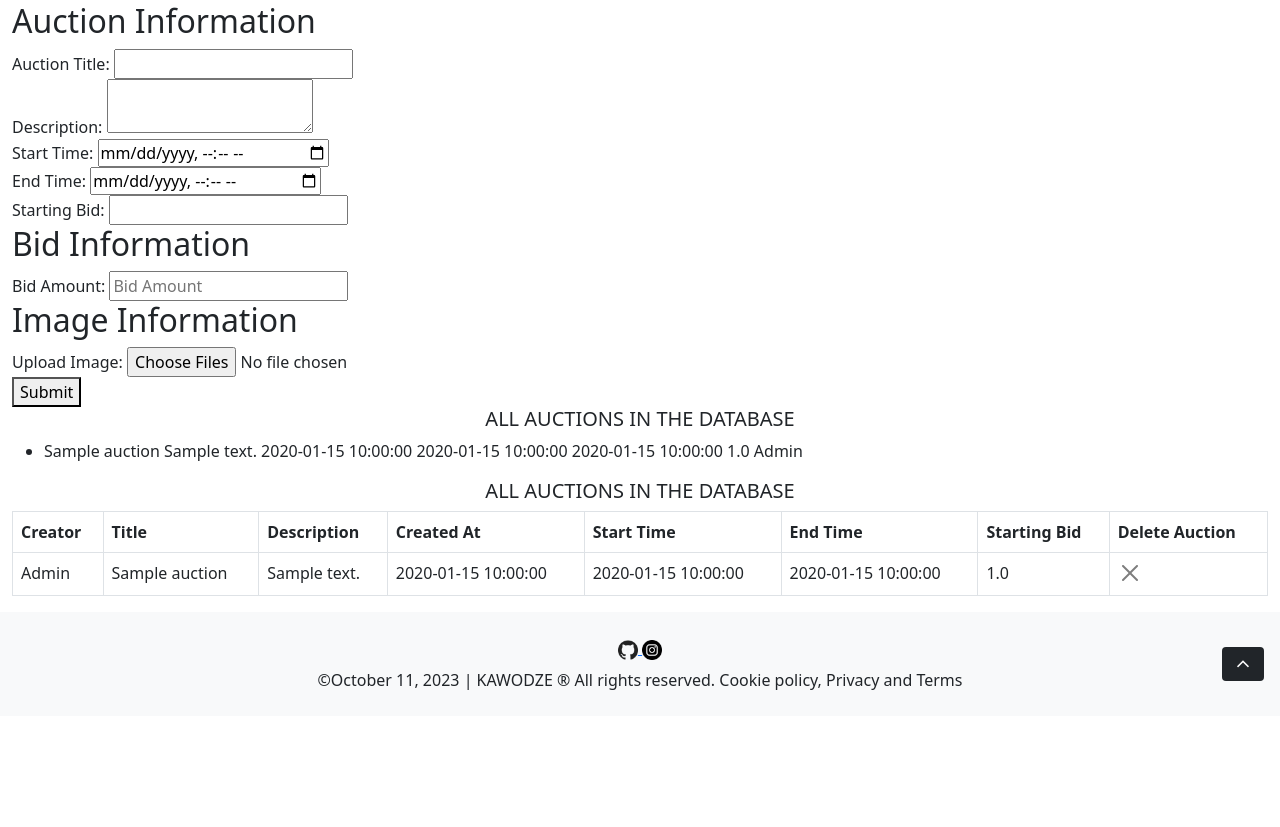
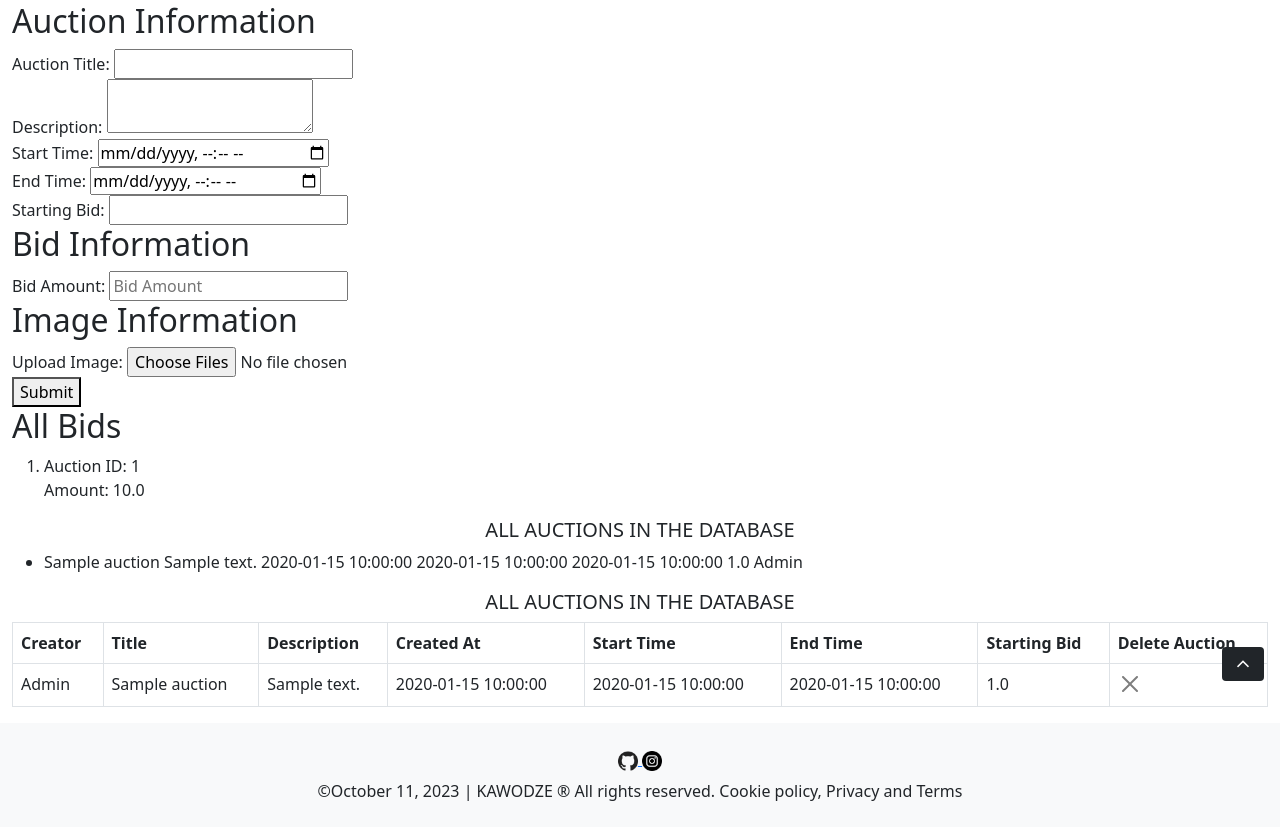
Before and after one commit to Pizzosta/AuctionWebsite, a Flask app: page /admin in a window 1280 px wide. Shown: the part 103-930 px from the top of the page. Before the commit the page ends 793 px from the top, so only its background shows below. Run offline with Flask 3, Linux system fonts and the light colour scheme; a user stored in the database is signed in; tables that the repository leaves empty hold one stand-in row (values such as "Sample post"); some libraries are stand-ins or nearby versions.

Commit message:
Bid retrieved & working

```diff
--- a/webflask/templates/admin.html
+++ b/webflask/templates/admin.html
@@ -47,6 +47,18 @@
 </form>
 
 <div>
+    <h2>All Bids</h2>
+    <ol>
+        {% for bid in all_bids %}
+        <li>
+            Auction ID: {{ bid.auction_id }}<br>
+            Amount: {{ bid.amount }}<br>
+        </li>
+        {% endfor %}
+    </ol>
+</div>
+
+<div>
     <h5 class="text-center">ALL AUCTIONS IN THE DATABASE</h5>
     <ul class="list">
         {% for auction in all_auctions %}
@@ -89,8 +101,7 @@
                 <td>{{ auction.start_time }}</td>
                 <td>{{ auction.end_time }}</td>
                 <td>{{ auction.starting_bid }}</td>
-                <td> <button type="button" class="btn-close"
-                        onclick="deleteAuction({{ auction.id }})"></button>
+                <td> <button type="button" class="btn-close" onclick="deleteAuction({{ auction.id }})"></button>
                 </td>
             </tr>
 
--- a/webflask/templates/base.html
+++ b/webflask/templates/base.html
@@ -148,7 +148,7 @@
                             {% endif %}
                             {% endfor %}
 
-                            <form method="POST" action="{{ url_for('views.admin_panel') }}">
+                            <form method="POST" action="{{ url_for('views.user_admin_panel') }}">
                                 <input type="hidden" name="auction_id" value="{{ auction.id }}">
                                 <div class="input-group mb-3 mt-3">
                                     <span class="input-group-text">Your Bid:</span>
--- a/webflask/views.py
+++ b/webflask/views.py
@@ -138,10 +138,10 @@ def admin_panel():
 
             if auction:
                 if bid_amount >= auction.starting_bid:
-                #if bid_amount is not None and starting_bid is not None and bid_amount >= starting_bid:
+                    # if bid_amount is not None and starting_bid is not None and bid_amount >= starting_bid:
                     # Create a new Bid object associated with the auction
                     bid = Bid(amount=bid_amount, user_id=current_user.id,
-                                auction_id=auction.id)
+                              auction_id=auction.id)
                     db.session.add(bid)
                     db.session.commit()
                     flash('Bid placed successfully!', category='success')
@@ -154,8 +154,10 @@ def admin_panel():
             flash('Invalid auction ID provided.', category='danger')
 
     all_auctions = Auction.query.all()  # Fetch all auctions from all users
+    all_bids = Bid.query.all()
 
-    return render_template('admin.html', user=current_user, username=current_user.username, uploaded_images=uploaded_images, all_auctions=all_auctions)
+
+    return render_template('admin.html', user=current_user, username=current_user.username, uploaded_images=uploaded_images, all_auctions=all_auctions, all_bids=all_bids)
 
 
 @views.route('/user-admin', methods=['GET', 'POST'])
@@ -177,6 +179,9 @@ def user_admin_panel():
         bid_amount = request.form.get('amount')
 
         image = request.files.getlist('image')
+
+        # retrieve auction.id in the base.html for bids
+        auction_id = request.form.get('auction_id')
 
         if title and description and start_time and end_time and starting_bid:
             if len(title) > 1 and len(description) > 1:
@@ -251,7 +256,38 @@ def user_admin_panel():
                             flash(
                                 'No active auction to associate images with!', category='danger')
 
-    return render_template('user_admin.html', user=current_user, username=current_user.username, uploaded_images=uploaded_images)
+        if bid_amount and bid_amount.isdigit() and auction_id:
+            # Ensure bid_amount is a valid number
+            try:
+                bid_amount = float(bid_amount)
+            except ValueError:
+                flash('Bid amount must be a valid number.', category='danger')
+
+            # Retrieve the associated auction's starting bid
+            auction = Auction.query.get(auction_id)
+
+            print("Retrieved auction_id:", auction_id)
+
+            if auction:
+                if bid_amount >= auction.starting_bid:
+                    # if bid_amount is not None and starting_bid is not None and bid_amount >= starting_bid:
+                    # Create a new Bid object associated with the auction
+                    bid = Bid(amount=bid_amount, user_id=current_user.id,
+                              auction_id=auction.id)
+                    db.session.add(bid)
+                    db.session.commit()
+                    flash('Bid placed successfully!', category='success')
+                else:
+                    flash(
+                        'Bid amount must be equal to or greater than the starting bid.', category='danger')
+            else:
+                flash('No active auction to place a bid!', category='danger')
+        else:
+            flash('Invalid auction ID provided.', category='danger')
+
+    user_bids = Bid.query.filter_by(user_id=current_user.id).all()
+
+    return render_template('user_admin.html', user=current_user, username=current_user.username, uploaded_images=uploaded_images, user_bids=user_bids)
 
 
 @views.route('/delete-auction/<int:id>', methods=['POST'])
```
Also changed, not shown: webflask/templates/user_admin.html (+11 -1 lines).
